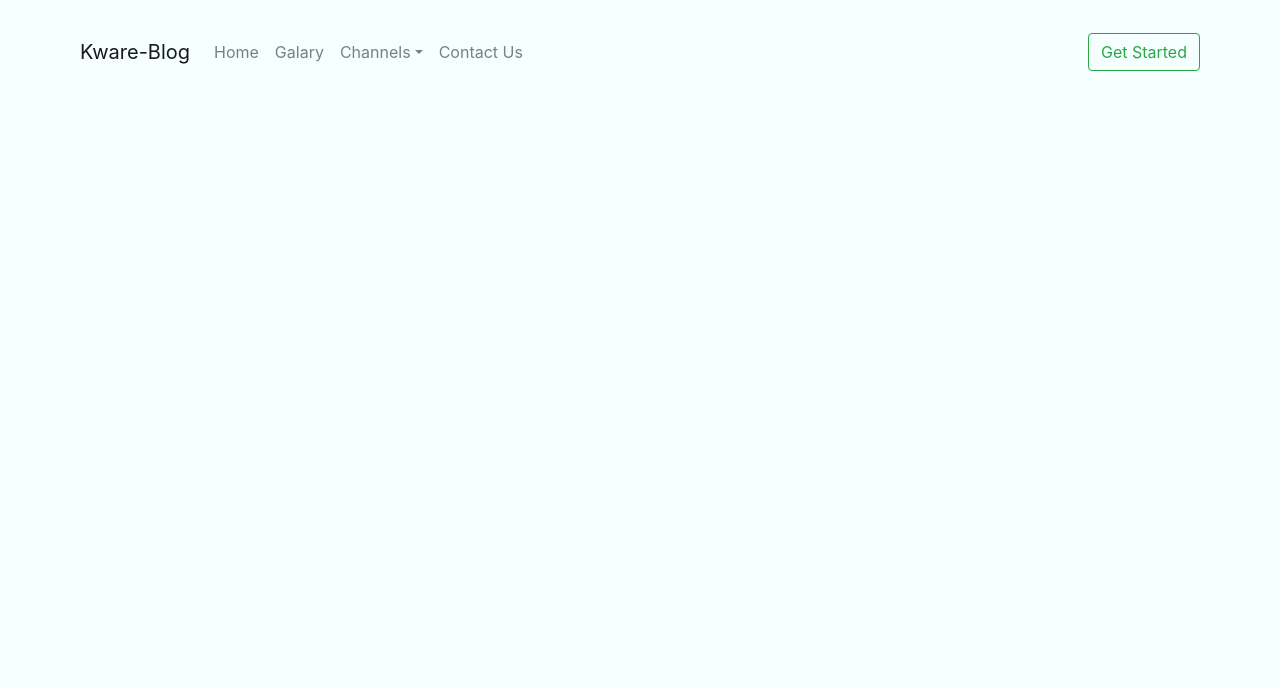
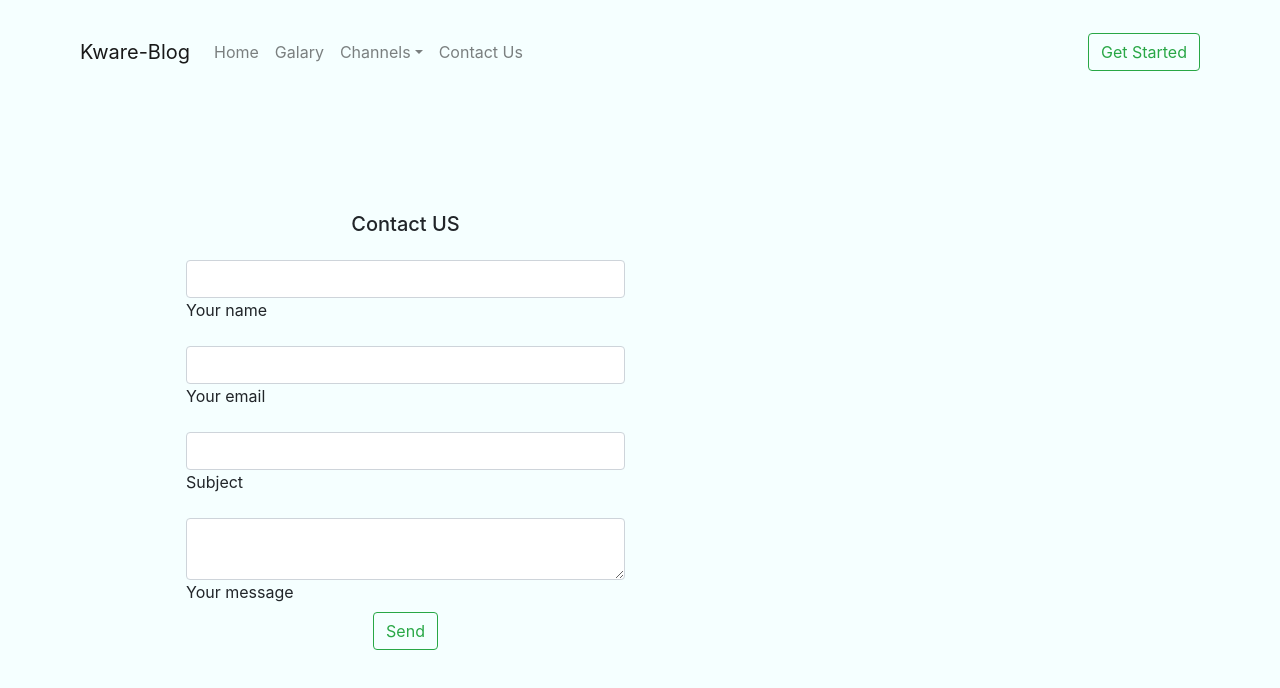
Before and after one commit to Elsayed-Mubarak/react-strapi-blog, a React (Create React App) app: page /contact in a window 1280 px wide. Shown: the top 688 px of the page. Built offline with nearby package versions, Linux system fonts and the light colour scheme.

Commit message:
after fetch blog

```diff
--- a/src/BlogContainer/Cards/ArticelCards.css
+++ b/src/BlogContainer/Cards/ArticelCards.css
@@ -1,21 +1,6 @@
 .container {
-    padding: 65px;
+    padding: 58px;
     border-radius: 20px;
-}
-.card {
-    position: relative;
-    display: flex;
-    flex-direction: column;
-    min-width: 0;
-    word-wrap: break-word;
-    background-color: #fff;
-    background-clip: border-box;
-    border: 1px solid rgba(0,0,0,.125);
-    border-radius: 1rem;
-    border-top-left-radius: 1rem;
-    border-top-right-radius: 1rem;
-    border-bottom-right-radius: 1rem;
-    border-bottom-left-radius: 1rem;
 }
 
 .card-img, .card-img-top {
--- a/src/BlogContainer/Cards/ArticelCards.js
+++ b/src/BlogContainer/Cards/ArticelCards.js
@@ -1,55 +1,40 @@
 import React from 'react';
 import 'bootstrap/dist/css/bootstrap.min.css';
-import { Card, CardDeck } from 'react-bootstrap'
-import './ArticelCards.css'
+import { Card, CardDeck } from 'react-bootstrap';
+import './ArticelCards.css';
+
 const ArticelCards = (props) => {
+    const { blog } = props;
+    const URL = "54.220.211.123:2020";
+
     return (
-        <div className="container">
-            <CardDeck>
-                <Card >
-                    <Card.Img variant="top" src="/images/strapi.png" />
+        <div className="row row-cols-1 row-cols-md-3">
+            {
+                blog.map(articel => articel.images.map(img =>
+
+                    <div key={articel.id} >
+                        <div className="col mb-4" >
+                            <Card.Img variant="top" src={URL.concat(img.url)} />
+                            {console.log(".....url.....", URL.concat(img.url))}
+
                             <Card.Body>
-                        <Card.Title>Card title</Card.Title>
+                                <Card.Title>{articel.title}</Card.Title>
                                 <Card.Text>
-                            This is a wider card with supporting text below as a natural lead-in to
-                            additional content. This content is a little bit longer.
+                                    {articel.content}
                                 </Card.Text>
                             </Card.Body>
                             <Card.Footer>
                                 <small className="text-muted">Last updated 3 mins ago</small>
                             </Card.Footer>
-                </Card>
-                <Card>
-                    <Card.Img variant="top" src="/images/strapi.png" />
-                    <Card.Body>
-                        <Card.Title>Card title</Card.Title>
-                        <Card.Text>
-                            This card has supporting text below as a natural lead-in to additional
-        content.{' '}
-                        </Card.Text>
-                    </Card.Body>
-                    <Card.Footer>
-                        <small className="text-muted">Last updated 3 mins ago</small>
-                    </Card.Footer>
-                </Card>
-                <Card>
-                    <Card.Img variant="top" src="/images/strapi.png" />
-                    <Card.Body>
-                        <Card.Title>Card title</Card.Title>
-                        <Card.Text>
-                            This is a wider card with supporting text below as a natural lead-in to
-                            additional content. This card has even longer content than the first to
-                            show that equal height action.
-      </Card.Text>
-                    </Card.Body>
-                    <Card.Footer>
-                        <small className="text-muted">Last updated 3 mins ago</small>
-                    </Card.Footer>
-                </Card>
-            </CardDeck>
+                        </div>
+                    </div>
+                )
+                )
+            }
         </div>
 
     );
+
 };
 
 export default ArticelCards;
--- a/src/BlogContainer/ContactUs/contact.js
+++ b/src/BlogContainer/ContactUs/contact.js
@@ -1,10 +1,39 @@
 import React from 'react';
-import Navbar from '../Nav/Navbar'
+import Navbar from '../Nav/Navbar';
+import 'bootstrap/dist/css/bootstrap.min.css';
+import { Button } from 'react-bootstrap'
+
+import { MDBContainer, MDBRow, MDBCol, MDBBtn, MDBIcon, MDBInput } from 'mdbreact';
+
 export default function ContactUs() {
 
     return (
         <div>
             <Navbar />
+
+            <div className="container">
+                <MDBContainer>
+                    <MDBRow>
+                        <MDBCol md="6">
+                            <form>
+                                <p className="h5 text-center mb-4">Contact US</p>
+                                <div className="grey-text">
+                                    <MDBInput label="Your name" icon="user" group type="text" validate error="wrong"
+                                        success="right" />
+                                    <MDBInput label="Your email" icon="envelope" group type="email" validate error="wrong"
+                                        success="right" />
+                                    <MDBInput label="Subject" icon="tag" group type="text" validate error="wrong" success="right" />
+                                    <MDBInput type="textarea" rows="2" label="Your message" icon="pencil-alt" />
+                                </div>
+                                <div className="text-center">
+                                    <Button variant="outline-success" itemID="one">Send </Button>
+                                </div>
+                            </form>
+                        </MDBCol>
+                    </MDBRow>
+                </MDBContainer>
+            </div>
+
         </div>
     );
 }
--- a/src/BlogContainer/Home/home.js
+++ b/src/BlogContainer/Home/home.js
@@ -1,14 +1,36 @@
-import React from 'react';
+import React, { useState, useEffect } from 'react';
 import Navbar from '../Nav/Navbar';
 import ArticelCards from '../Cards/ArticelCards';
 import Search from '../SearchBar/Search'
 
 export default function Home() {
+
+    const Url = 'http://54.220.211.123:2020/articles';
+
+    const [articels, setArticels] = useState([]);
+
+
+    const getArticel = () => {
+        fetch(Url)
+            .then(response => response.json())
+            .then(articels => setArticels(articels))
+            .catch(e => console.log(e));
+    }
+
+    useEffect(() => {
+        getArticel()
+
+    },[]);
+    console.log("...article...", articels);
+
     return (
         <div>
             <Navbar />
             <Search />
-            <ArticelCards />
+            <div className="container">
+            <ArticelCards blog={articels} />
+            </div>
+
         </div >
 
     );
```
Also changed, not shown: src/temp.js (added, +95 -0 lines). Lines whose indentation alone changed are shown as unchanged.
